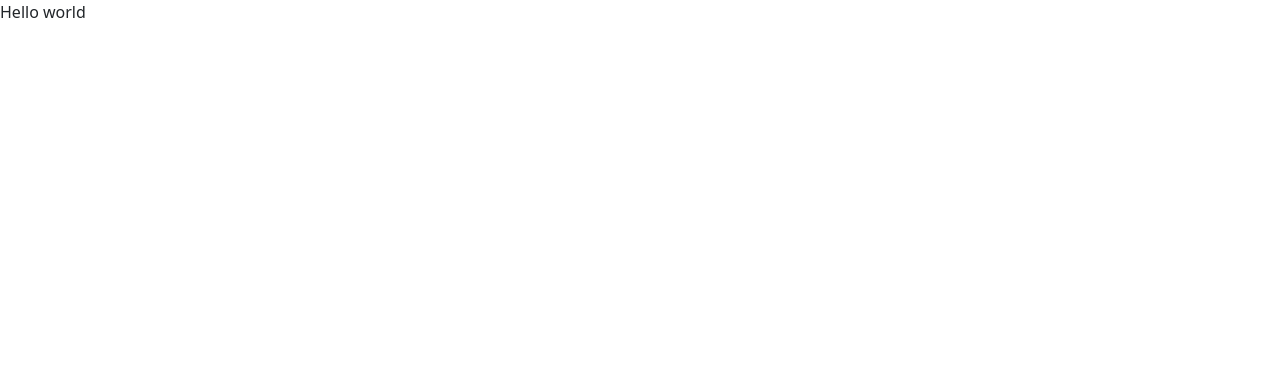
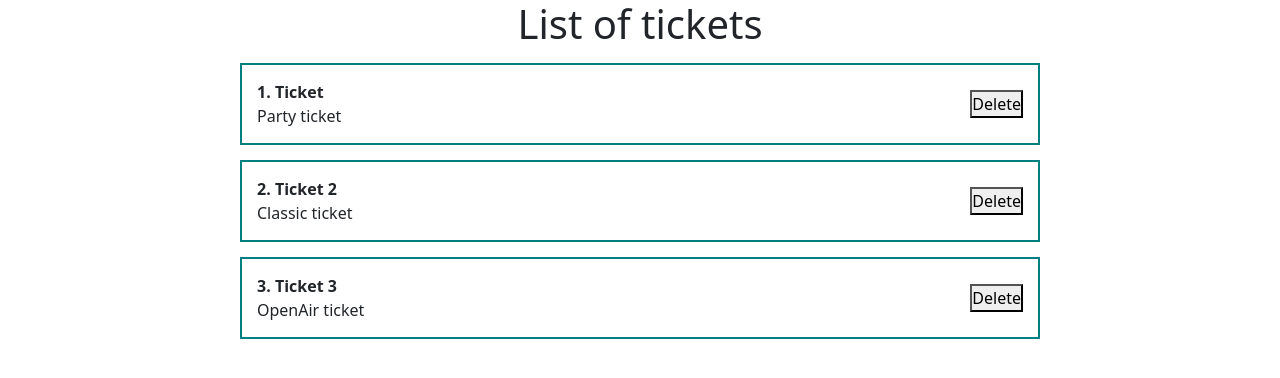
Before and after one commit to Dudkin-Nikita/Tickets, a React (Create React App) app in the folder Tickets/Tickets/ClientApp/: page / in a window 1280 px wide. Shown: the top 378 px of the page. Built offline with nearby package versions, Linux system fonts and the light colour scheme.

Commit message:
Add BaseTicketItem and TicketList components. Modify app.js. Add App.css styles.

```diff
--- a/Tickets/Tickets/ClientApp/public/index.html
+++ b/Tickets/Tickets/ClientApp/public/index.html
@@ -3,23 +3,6 @@
   <head>
     <meta charset="utf-8">
     <meta name="viewport" content="width=device-width, initial-scale=1, shrink-to-fit=no">
-    <meta name="theme-color" content="#000000">
-    <base href="%PUBLIC_URL%/" />
-    <!--
-      manifest.json provides metadata used when your web app is added to the
-      homescreen on Android. See https://developers.google.com/web/fundamentals/engage-and-retain/web-app-manifest/
-    -->
-    <link rel="manifest" href="%PUBLIC_URL%/manifest.json">
-    <link rel="shortcut icon" href="%PUBLIC_URL%/favicon.ico">
-    <!--
-      Notice the use of %PUBLIC_URL% in the tags above.
-      It will be replaced with the URL of the `public` folder during the build.
-      Only files inside the `public` folder can be referenced from the HTML.
-
-      Unlike "/favicon.ico" or "favicon.ico", "%PUBLIC_URL%/favicon.ico" will
-      work correctly both with client-side routing and a non-root public URL.
-      Learn how to configure a non-root public URL by running `npm run build`.
-    -->
     <title>Tickets</title>
   </head>
   <body>
@@ -27,15 +10,5 @@
       You need to enable JavaScript to run this app.
     </noscript>
     <div id="root"></div>
-    <!--
-      This HTML file is a template.
-      If you open it directly in the browser, you will see an empty page.
-
-      You can add webfonts, meta tags, or analytics to this file.
-      The build step will place the bundled scripts into the <body> tag.
-
-      To begin the development, run `npm start` or `yarn start`.
-      To create a production bundle, use `npm run build` or `yarn build`.
-    -->
   </body>
 </html>
--- a/Tickets/Tickets/ClientApp/src/App.js
+++ b/Tickets/Tickets/ClientApp/src/App.js
@@ -1,14 +1,19 @@
-import React, { Component } from 'react';
+import React, { Component, useState } from 'react';
 import { Route, Routes } from 'react-router-dom';
+import TicketList from './components/TicketList';
+import './styles/App.css'
 
-export default class App extends Component {
-  static displayName = App.name;
+function App() {
+    const [tickets, setTickets] = useState([
+        { id: 1, title: "Ticket", body: "Party ticket" },
+        { id: 2, title: "Ticket 2", body: "Classic ticket" },
+        { id: 3, title: "Ticket 3", body: "OpenAir ticket"}
+    ])
+    return (
+        <div className="App">
+            <TicketList tickets={tickets} />
+        </div>
+    )
+}
 
-  render() {
-    return (
-        <div>
-            Hello world
-        </div>
-    );
-  }
-}
+export default App
--- /dev/null
+++ b/Tickets/Tickets/ClientApp/src/components/BaseTicketItem.jsx
@@ -0,0 +1,19 @@
+import React from 'react';
+
+const BaseTicketItem = (props) => {
+    return (
+        <div className="ticket">
+            <div className="ticket__content">
+                <strong>{props.ticket.id}. {props.ticket.title}</strong>
+                <div>
+                    {props.ticket.body}
+                </div>
+            </div>
+            <div className="ticket__btns">
+                <button>Delete</button>
+            </div>
+        </div>
+    )
+}
+
+export default BaseTicketItem
--- /dev/null
+++ b/Tickets/Tickets/ClientApp/src/components/TicketList.jsx
@@ -0,0 +1,15 @@
+import React from 'react';
+import BaseTicketItem from './BaseTicketItem';
+
+const TicketList = ({tickets}) => {
+    return (
+        <div>
+            <h1>List of tickets</h1>
+            {tickets.map(ticket =>
+                <BaseTicketItem ticket={ticket} key={ticket.id} />
+            )}
+        </div>
+    )
+}
+
+export default TicketList
--- a/Tickets/Tickets/ClientApp/src/index.js
+++ b/Tickets/Tickets/ClientApp/src/index.js
@@ -4,11 +4,11 @@ import { createRoot } from 'react-dom/client';
 import { BrowserRouter } from 'react-router-dom';
 import App from './App';
 
-const baseUrl = document.getElementsByTagName('base')[0].getAttribute('href');
+//const baseUrl = document.getElementsByTagName('base')[0].getAttribute('href');
 const rootElement = document.getElementById('root');
 const root = createRoot(rootElement);
 
 root.render(
-  <BrowserRouter basename={baseUrl}>
+  <BrowserRouter>
     <App />
   </BrowserRouter>);
--- /dev/null
+++ b/Tickets/Tickets/ClientApp/src/styles/App.css
@@ -0,0 +1,27 @@
+* {
+    margin: 0;
+    padding: 0;
+    box-sizing: border-box;
+}
+
+#root {
+    display: flex;
+    justify-content: center;
+}
+
+.App {
+    width: 800px;
+}
+
+.ticket {
+    display: flex;
+    padding: 15px;
+    border: 2px solid teal;
+    margin-top: 15px;
+    justify-content: space-between;
+    align-items: center;
+}
+
+h1 {
+    text-align: center;
+}
```
Also changed, not shown: 2 other files (tests, documents, lock files or other folders).
